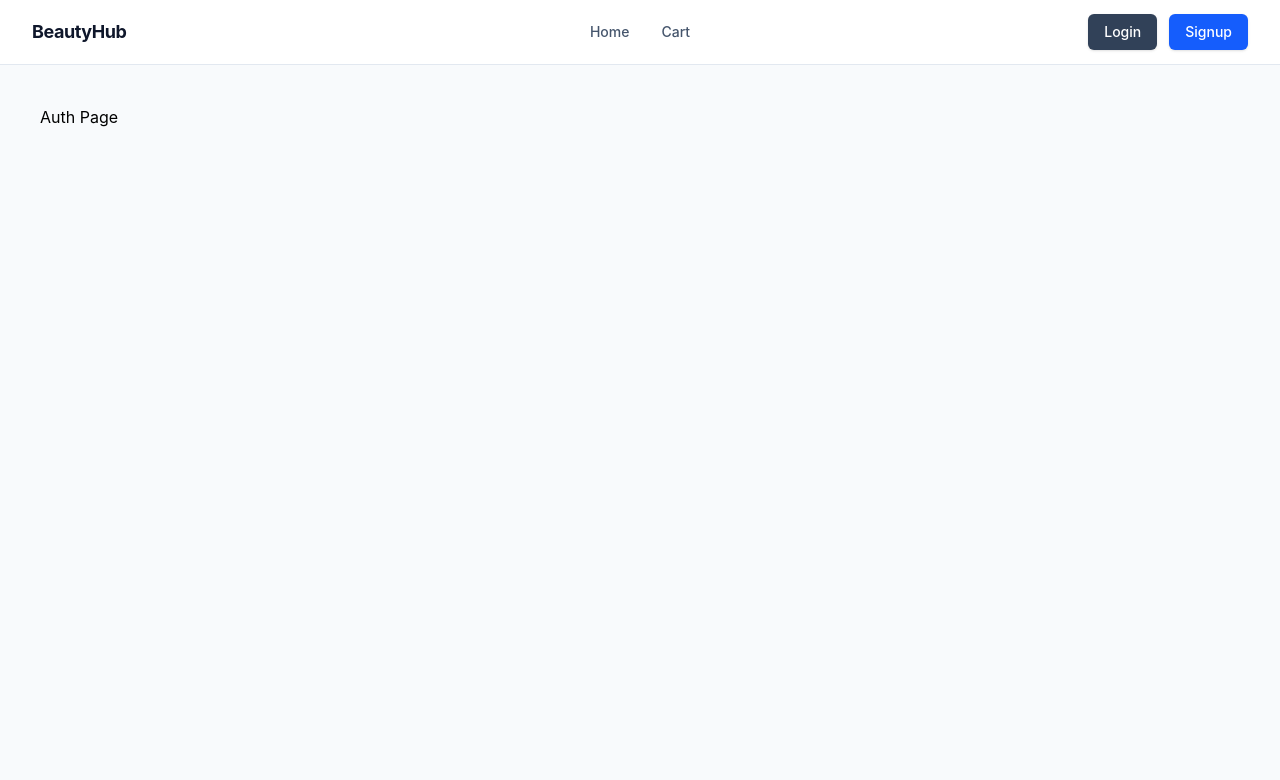
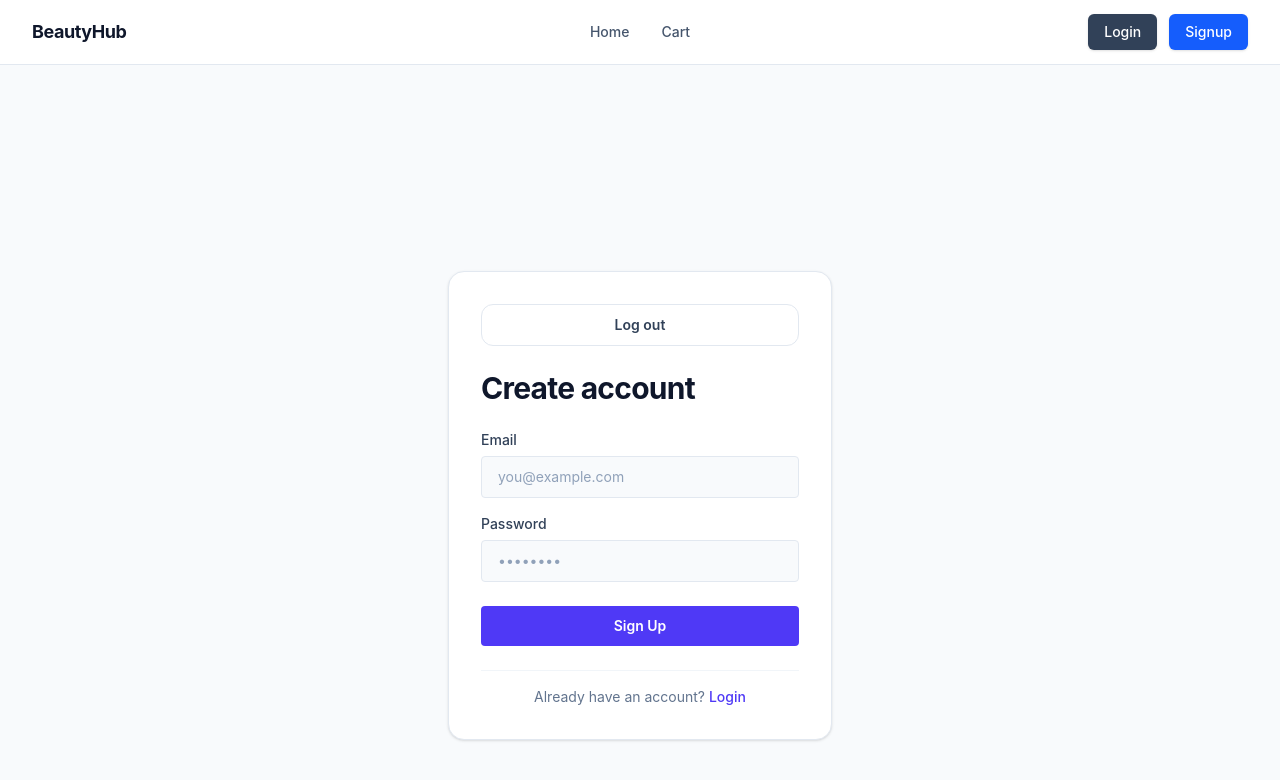
Before and after one commit to resma09/learning-react, a React (Vite) app: page /auth in a window 1280 px wide. Shown: the top 780 px of the page. Built offline with nearby package versions, Linux system fonts and the light colour scheme.

Commit message:
Added auth

```diff
--- a/package.json
+++ b/package.json
@@ -13,6 +13,7 @@
     "@tailwindcss/vite": "^4.2.2",
     "react": "^19.2.4",
     "react-dom": "^19.2.4",
+    "react-hook-form": "^7.72.0",
     "react-router-dom": "^7.13.2",
     "tailwindcss": "^4.2.2"
   },
--- a/src/Pages/Auth.jsx
+++ b/src/Pages/Auth.jsx
@@ -1,3 +1,148 @@
-export default function Auth(){
-    return <div> Auth Page </div>
+import { useContext, useState } from "react";
+import { useForm } from "react-hook-form";
+import { AuthContext } from "../context/AuthContext";
+import { useNavigate } from "react-router-dom";
+
+export default function Auth() {
+  const [mode, setMode] = useState("signup");
+  const [error, setError] = useState(null);
+
+  const navigate = useNavigate();
+
+  const { signUp, logIn, user, logOut } = useContext(AuthContext);
+
+  const {
+    register,
+    handleSubmit,
+    formState: { errors },
+  } = useForm();
+
+  function onSubmit(data) {
+    setError(null);
+    let result;
+    if (mode === "signup") {
+      result = signUp(data.email, data.password);
+    } else {
+      result = logIn(data.email, data.password);
+    }
+
+    if (result.success) {
+      navigate("/");
+    } else {
+      setError(result.error);
+    }
+
+    console.log(result);
+  }
+
+  return (
+    <div className="min-h-screen bg-slate-50 flex items-center justify-center px-4">
+      <div className="w-full max-w-sm bg-white rounded-2xl border border-slate-200 shadow-sm p-8 flex flex-col gap-6">
+        {user && <p>User logged In: {user.email}</p>}
+        <button
+          onClick={() => logOut()}
+          className="w-full rounded-xl border border-slate-200 text-sm font-semibold py-2.5 text-slate-700 hover:bg-slate-100 transition"
+        >
+          Log out
+        </button>
+        {/* PAGE HEADER */}
+        <div className="flex flex-col gap-1">
+          <h1 className="text-3xl font-bold tracking-tight text-slate-900">
+            {mode === "signup" ? "Create account" : "Welcome back"}
+          </h1>
+        </div>
+        {/* Form */}
+        <form className="flex flex-col gap-4" onSubmit={handleSubmit(onSubmit)}>
+          {error && (
+            <div className="error-message text-xs text-red-500 mt-1">
+              {error}
+            </div>
+          )}
+          {/* Form Field */}
+          <div className="flex flex-col gap-1.5">
+            <label
+              htmlFor="email"
+              className="text-sm font-medium text-slate-700"
+            >
+              Email
+            </label>
+            <input
+              type="email"
+              id="email"
+              {...register("email", { required: "Email is required" })}
+              placeholder="you@example.com"
+              className="w-full rounded border border-slate-200 bg-slate-50 px-4 py-2.5 text-sm text-slate-900 placeholder:text-slate-400 focus:outline-none focus:ring-2 focus:ring-indigo-400 focus:border-indigo-400 transition"
+            />
+            {errors.email && (
+              <p className="text-xs text-red-500 mt-1">
+                {errors.email.message}
+              </p>
+            )}
+          </div>
+
+          {/* Form Field */}
+          <div className="flex flex-col gap-1.5">
+            <label
+              htmlFor="password"
+              className="text-sm font-medium text-slate-700"
+            >
+              Password
+            </label>
+            <input
+              type="password"
+              id="password"
+              {...register("password", {
+                required: "Password is required",
+                minLength: {
+                  value: 6,
+                  message: "Password must be at least 6 characters",
+                },
+                maxLength: {
+                  value: 12,
+                  message: "Password must be less than 12 characters",
+                },
+              })}
+              placeholder="••••••••"
+              className="w-full rounded border border-slate-200 bg-slate-50 px-4 py-2.5 text-sm text-slate-900 placeholder:text-slate-400 focus:outline-none focus:ring-2 focus:ring-indigo-400 focus:border-indigo-400 transition"
+            />
+            {errors.password && (
+              <p className="text-xs text-red-500 mt-1">
+                {errors.password.message}
+              </p>
+            )}
+          </div>
+
+          {/* Submit Button */}
+          <button
+            type="submit"
+            className="w-full rounded bg-indigo-600 text-white text-sm font-semibold py-2.5 mt-2 hover:bg-indigo-700 active:scale-95 transition-all duration-150 focus:outline-none focus:ring-2 focus:ring-indigo-400 focus:ring-offset-2"
+          >
+            {mode === "signup" ? "Sign Up" : "Log In"}
+          </button>
+        </form>
+        {/* Toggle */}
+        {mode === "signup" ? (
+          <p className="text-center text-sm text-slate-500 border-t border-slate-100 pt-4">
+            Already have an account?{" "}
+            <span
+              onClick={() => setMode("login")}
+              className="text-indigo-600 font-medium hover:underline cursor-pointer"
+            >
+              Login
+            </span>
+          </p>
+        ) : (
+          <p className="text-center text-sm text-slate-500 border-t border-slate-100 pt-4">
+            Don't have an account?{" "}
+            <span
+              onClick={() => setMode("signup")}
+              className="text-indigo-600 font-medium hover:underline cursor-pointer"
+            >
+              SignUp
+            </span>
+          </p>
+        )}
+      </div>
+    </div>
+  );
 }
--- a/src/components/ProductCard.jsx
+++ b/src/components/ProductCard.jsx
@@ -2,21 +2,24 @@ import { Link } from "react-router-dom";
 
 export default function ProductCard({ product }) {
   return (
-        <div
-            className="rounded-lg border border-slate-200 bg-white overflow-hidden shadow-sm hover:shadow-md hover:-translate-y-1 transition-all duration-200 flex flex-col">
-
+    <div className="rounded-lg border border-slate-200 bg-white overflow-hidden shadow-sm hover:shadow-md hover:-translate-y-1 transition-all duration-200 flex flex-col">
       {/* IMAGE */}
       <div className="relative aspect-[4/3] overflow-hidden">
         <img
           src={product.image}
           alt={product.name}
-                className="w-full h-full object-cover hover:scale-105 transition-transform duration-300"/>
+          className="w-full h-full object-cover hover:scale-105 transition-transform duration-300"
+        />
       </div>
 
       {/* CARD BODY */}
       <div className="flex flex-col flex-1 p-5 gap-2">
-                <h3 classname="text-base font-semibold text-slate-800 leading-snug">{product.name}</h3>
-                <p className="text-sm text-slate-500 leading-relaxed flex-1">{product.description}</p>
+        <h3 className="text-base font-semibold text-slate-800 leading-snug">
+          {product.name}
+        </h3>
+        <p className="text-sm text-slate-500 leading-relaxed flex-1">
+          {product.description}
+        </p>
         <span className="text-lg font-bold text-slate-900">
           Rs {product.price}
         </span>
@@ -33,7 +36,6 @@ export default function ProductCard({ product }) {
           </button>
         </div>
       </div>
-
     </div>
-    )
+  );
 }
--- /dev/null
+++ b/src/context/AuthContext.jsx
@@ -0,0 +1,55 @@
+import { createContext, useState } from "react";
+
+export const AuthContext = createContext(null);
+
+export default function AuthProvider({ children }) {
+  const [user, setUser] = useState(
+    localStorage.getItem("currentUserEmail")
+      ? { email: localStorage.getItem("currentUserEmail") }
+      : null,
+  );
+
+  function signUp(email, password) {
+    const users = JSON.parse(localStorage.getItem("users") || "[]");
+
+    console.log(localStorage.getItem("users"));
+
+    if (users.find((u) => u.email === email)) {
+      return { success: false, error: "Email already exists" };
+    }
+    const newUser = { email, password };
+    users.push(newUser);
+    localStorage.setItem("users", JSON.stringify(users));
+    localStorage.setItem("currentUserEmail", email);
+
+    setUser({ email });
+
+    return { success: true };
+  }
+
+  function logIn(email, password) {
+    const users = JSON.parse(localStorage.getItem("users") || "[]");
+    const user = users.find(
+      (u) => u.email === email && u.password === password,
+    );
+    if (!user) {
+      return { success: false, error: "Invalid email or password" };
+    }
+
+    localStorage.setItem("currentUserEmail", email);
+    setUser({ email });
+
+    return { success: true };
+  }
+
+  function logOut() {
+    localStorage.removeItem("currentUserEmail");
+    setUser(null);
+  }
+
+  return (
+    <AuthContext.Provider value={{ signUp, user, logOut, logIn }}>
+      {children}
+    </AuthContext.Provider>
+  );
+}
```
Also changed, not shown: src/App.jsx (+5 -3 lines), 1 other file (tests, documents, lock files or other folders). Lines whose indentation alone changed are shown as unchanged.
